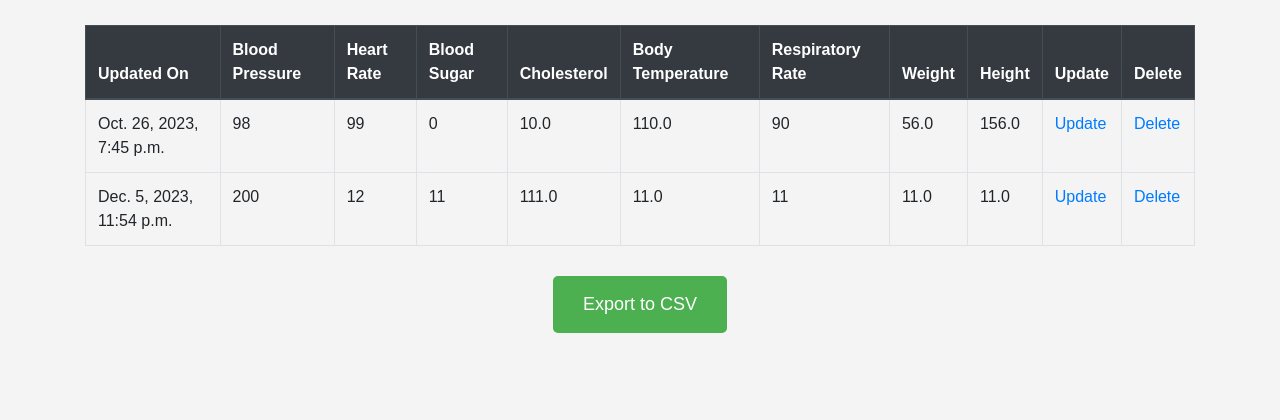
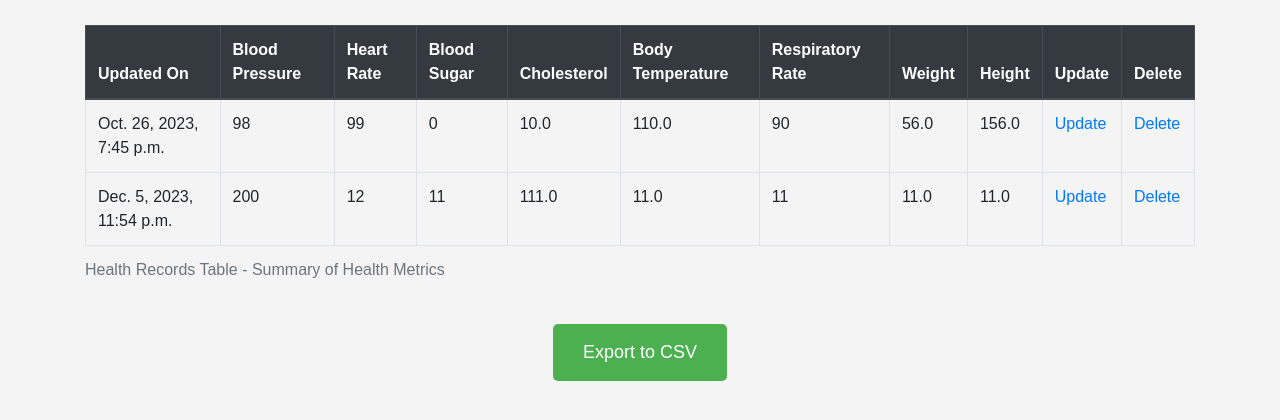
Before and after one commit to Rajaram-Jagadeeswaran/Healthcare_System, a Django app: page /patients/8/ in a window 1280 px wide. Shown: the part 247-667 px from the top of the page. Run offline with Django 3.2, Linux system fonts and the light colour scheme; a user stored in the database is signed in; data comes from the database, SQL or seed files in the repository; some libraries are stand-ins or nearby versions.

Commit message:
new version 3.7

```diff
--- a/hospital/forms.py
+++ b/hospital/forms.py
@@ -5,8 +5,7 @@ from .models import Patient
 class HealthRecordForm(forms.ModelForm):
     class Meta:
         model = HealthRecord
-        exclude = ['user']
-        fields = ['user', 'blood_pressure', 'heart_rate', 'blood_sugar_level', 'cholesterol', 'body_temperature', 'respiratory_rate', 'weight', 'height']
+        fields = ['blood_pressure', 'heart_rate', 'blood_sugar_level', 'cholesterol', 'body_temperature', 'respiratory_rate', 'weight', 'height']
 
 class PatientUpdateForm(forms.ModelForm):
     class Meta:
--- a/hospital/templates/patients/health_record_list.html
+++ b/hospital/templates/patients/health_record_list.html
@@ -68,7 +68,7 @@
         <h1 class="mb-4">Health Records for {{ patient.name }}</h1>
         <a href="{% url 'hospital:health_record_create' user_id=user.id %}" class="btn btn-primary mb-3">Add New Health Record</a>
         <table class="table table-bordered">
-
+            <caption>Health Records Table - Summary of Health Metrics</caption>
             <thead class="thead-dark">
                 <tr>
                     <th>Updated On</th>
@@ -107,7 +107,6 @@
 
     <script src="https://code.jquery.com/jquery-3.5.1.slim.min.js"></script>
     <script src="https://stackpath.bootstrapcdn.com/bootstrap/4.5.2/js/bootstrap.min.js"></script>
-    <script src="https://cdnjs.cloudflare.com/ajax/libs/jspdf/2.4.0/jspdf.umd.min.js"></script>
     <script defer src="https://cdnjs.cloudflare.com/ajax/libs/FileSaver.js/2.0.5/FileSaver.min.js"></script>
     <script defer>
         function createBlob(data, mimeType) {
@@ -136,10 +135,11 @@
             ];
             csv += customHeader.join(',') + '\n';
 
-            // Add data rows
-            for (var i = 0; i < data.length; i++) {
-                csv += data[i].join(',') + '\n';
+            // Add data rows using a for...of loop
+            for (const row of data) {
+                csv += row.join(',') + '\n';
             }
+
             return csv;
         }
 
@@ -169,12 +169,17 @@
         function exportTableToCSV(filename) {
             var healthRecords = [];
             var rows = document.querySelectorAll('table tbody tr');
-            for (var i = 0; i < rows.length; i++) {
-                var cols = rows[i].querySelectorAll('td');
+
+            for (var row of rows) {
+                var cols = row.querySelectorAll('td');
                 var record = [];
-                for (var j = 0; j < cols.length; j++) {
-                    record.push(cols[j].innerText);
+
+                for (const col of cols) {
+                    if (record.length < cols.length - 2) {
+                        record.push(col.innerText);
+                    }
                 }
+
                 healthRecords.push(record);
             }
 
--- a/hospital/templates/patients/health_record_update_form.html
+++ b/hospital/templates/patients/health_record_update_form.html
@@ -1,6 +1,7 @@
 <!DOCTYPE html>
 <html lang="en">
 <head>
+    <title>Health Record Update Form</title>
     <meta charset="UTF-8">
     <meta name="viewport" content="width=device-width, initial-scale=1.0">
     <style>
--- a/hospital/views.py
+++ b/hospital/views.py
@@ -5,6 +5,8 @@ from django.contrib.auth.decorators import login_required
 from .models import Patient, HealthRecord
 
 from .forms import HealthRecordForm, PatientUpdateForm
+
+HEALTH_RECORD_LIST_URL = 'hospital:health_record_list'
 
 def home(request):
    return render(request, 'patients/index.html')
@@ -52,7 +54,7 @@ def health_record_create(request, user_id):
             health_record = form.save(commit=False)
             health_record.user = user
             health_record.save()
-            return redirect('hospital:health_record_list', user_id=user.id)
+            return redirect(HEALTH_RECORD_LIST_URL, user_id=user.id)
     else:
         form = HealthRecordForm(initial={'user': user.username})
 
@@ -65,7 +67,7 @@ def health_record_update(request, user_id, record_id):
         form = HealthRecordForm(request.POST, instance=health_record)
         if form.is_valid():
             form.save()
-            return redirect('hospital:health_record_list', user_id=user_id)
+            return redirect(HEALTH_RECORD_LIST_URL, user_id=user_id)
     else:
         form = HealthRecordForm(instance=health_record)
 
@@ -77,6 +79,6 @@ def health_record_delete(request, user_id, record_id):
 
     if request.method == 'POST':
         health_record.delete()
-        return redirect('hospital:health_record_list', user_id=user_id)
+        return redirect(HEALTH_RECORD_LIST_URL, user_id=user_id)
 
     return render(request, 'patients/health_record_confirm_delete.html', {'health_record': health_record, 'user_id': user_id})
--- a/users/views.py
+++ b/users/views.py
@@ -8,7 +8,6 @@ def sign_up(request):
     if request.method == "POST":
         form = UserSignUpForm(request.POST)
         if form.is_valid():
-            user = form.save()
             un = form.cleaned_data.get('username')
             messages.success(request, 'Account has been successfully created for {}.'.format(un))
             return redirect('/signin')
```
